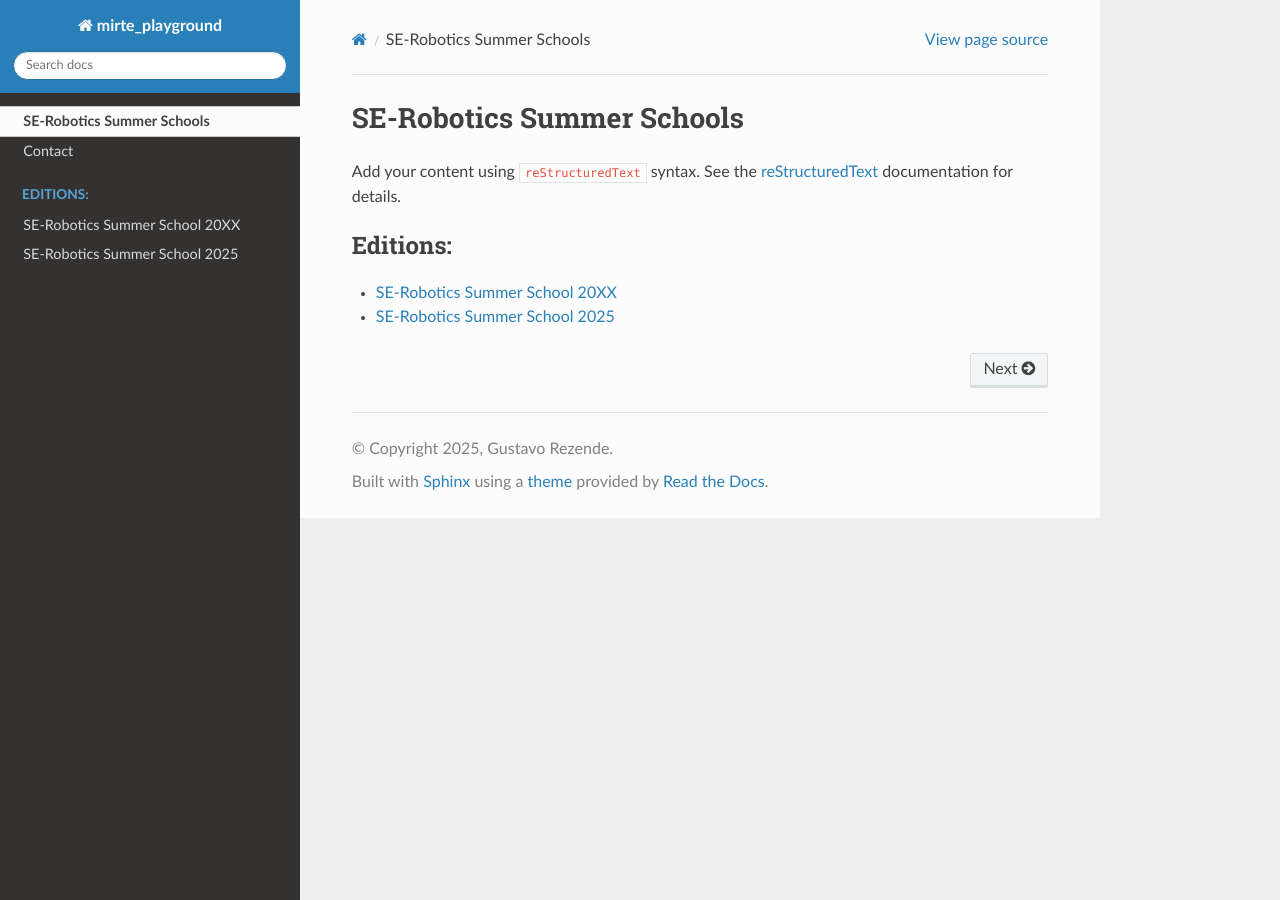
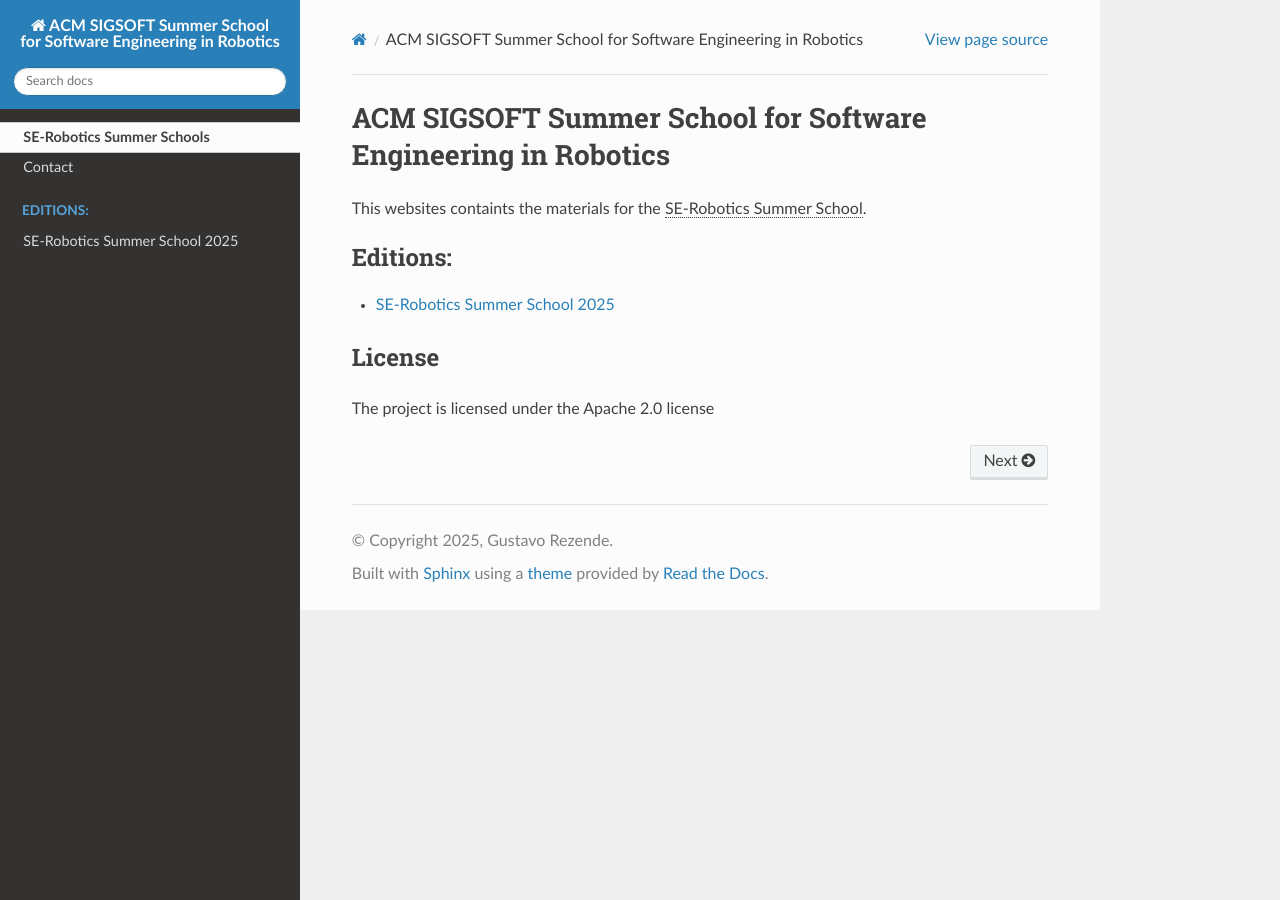
Before and after one commit to kas-lab/mirte_playground, a Sphinx documentation site: the page built from docs/source/index.rst, in a window 1280 px wide. Built offline with Sphinx 7.4.7 and the Read the Docs theme 3.1.0, drawn with Linux system fonts in a browser that asks for light colours.

Commit message:
Updating contact page and naming

```diff
--- a/docs/source/conf.py
+++ b/docs/source/conf.py
@@ -6,10 +6,10 @@
 # -- Project information -----------------------------------------------------
 # https://www.sphinx-doc.org/en/master/usage/configuration.html#project-information
 
-project = 'mirte_playground'
-copyright = '2025, Gustavo Rezende'
-author = 'Gustavo Rezende'
-gitrepo = project  # TODO: Update this when changed
+project = 'ACM SIGSOFT Summer School for Software Engineering in Robotics'
+copyright = '2025, Gustavo Rezende'  # TODO: Update this
+author = 'Gustavo Rezende'  # TODO: Update this
+gitrepo = 'mirte_playground'  # TODO: Update this when changed
 release = '0'
 
 # -- General configuration ---------------------------------------------------
@@ -68,6 +68,7 @@ exclude_patterns = ["_build", "Thumbs.db", ".DS_Store"]
 # a list of builtin themes.
 #
 html_theme = "sphinx_rtd_theme"
+html_title = 'ACM SIGSOFT Summer School for Software Engineering in Robotics'
 html_theme_options = {
     'navigation_depth': -1
 }
--- a/docs/source/contact.rst
+++ b/docs/source/contact.rst
@@ -1,4 +1,4 @@
 Contact
 =======
 
-**TODO**
+The organizers can be contacted via school-robot-software-ME@tudelft.nl
--- a/docs/source/index.rst
+++ b/docs/source/index.rst
@@ -3,29 +3,28 @@
    You can adapt this file completely to your liking, but it should at least
    contain the root `toctree` directive.
 
-SE-Robotics Summer Schools
-==========================
+==============================================================
+ACM SIGSOFT Summer School for Software Engineering in Robotics
+==============================================================
 
-Add your content using ``reStructuredText`` syntax. See the
-`reStructuredText <https://www.sphinx-doc.org/en/master/usage/restructuredtext/index.html>`_
-documentation for details.
-
+This websites containts the materials for the :abbr:`SE-Robotics Summer School (ACM SIGSOFT Summer School for Software Engineering in Robotics)`.
 
 .. toctree::
    :includehidden:
    :hidden:
 
-   self
+   SE-Robotics Summer Schools <self>
    contact
 
 .. toctree::
    :caption: Editions:
    :maxdepth: 1
 
-   20XX/index
-   2025/index
+   SE-Robotics Summer School 2025 <2025/index>
 
+.. SE-Robotics Summer School 20XX <20XX/index>
 
-.. :maxdepth: 2
-.. :titlesonly:
-..    :caption: Contents:
+License
+-------
+
+The project is licensed under the Apache 2.0 license
```
Also changed, not shown: docs/source/2025/index.rst (+10 -3 lines), docs/source/20XX/index.rst (+4 -3 lines), docs/source/2025/images/logos.png (added).
